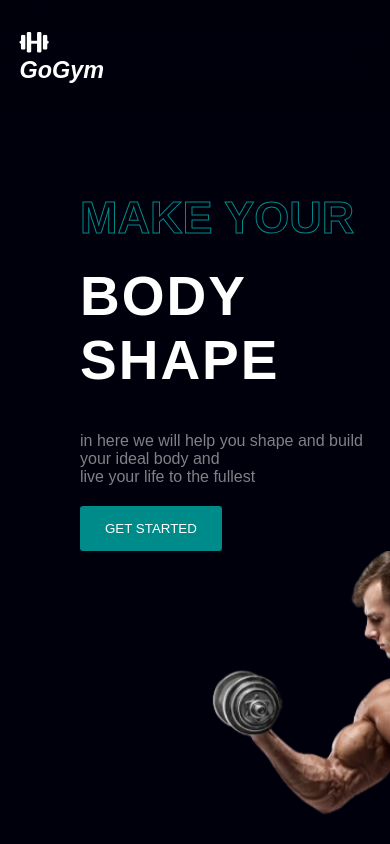
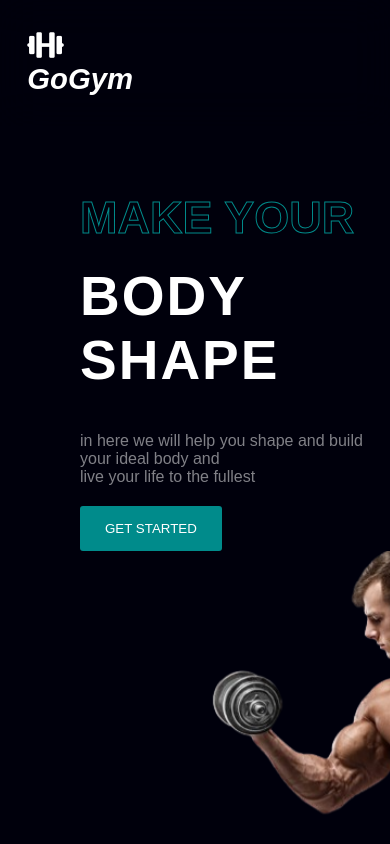
Before and after one commit to FlamurHaxholli1/FitnessWeb, a plain HTML site: page index.html in a window 390 px wide. Shown: the top 844 px of the page. Drawn offline with nearby package versions, Linux system fonts and the light colour scheme.

Commit message:
Update main.css

```diff
--- a/main.css
+++ b/main.css
@@ -566,8 +566,11 @@ a:hover{
     }
   }
   @media (max-width: 400px) {
-    .header{
-        padding: 30px 5%;
+      .header{
+        padding: 30px 7%;
+    }
+    .logo, .menu-btn, .close-toggle{
+        font-size: 25px;
     }
     #home{
         margin-top: -1rem;
```
